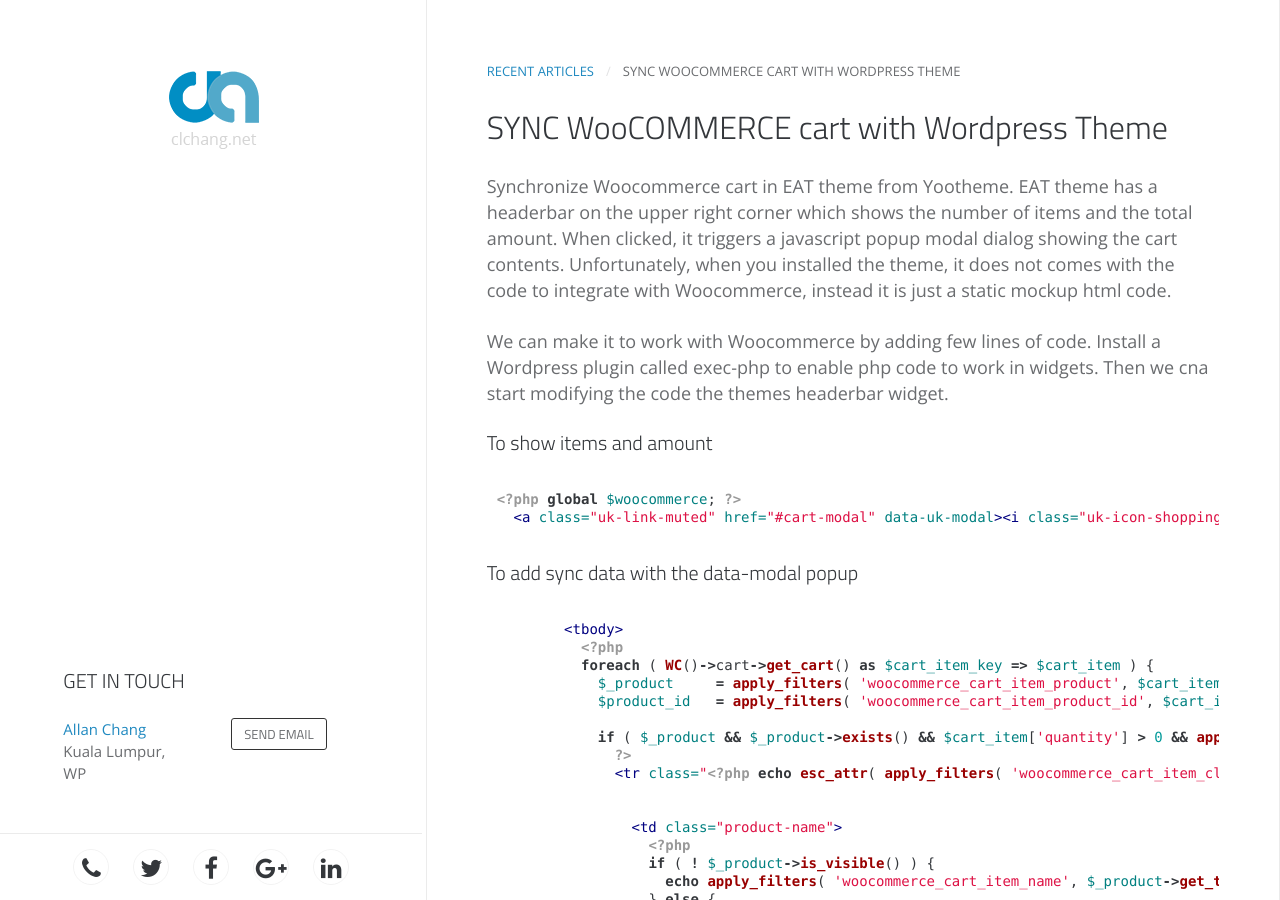
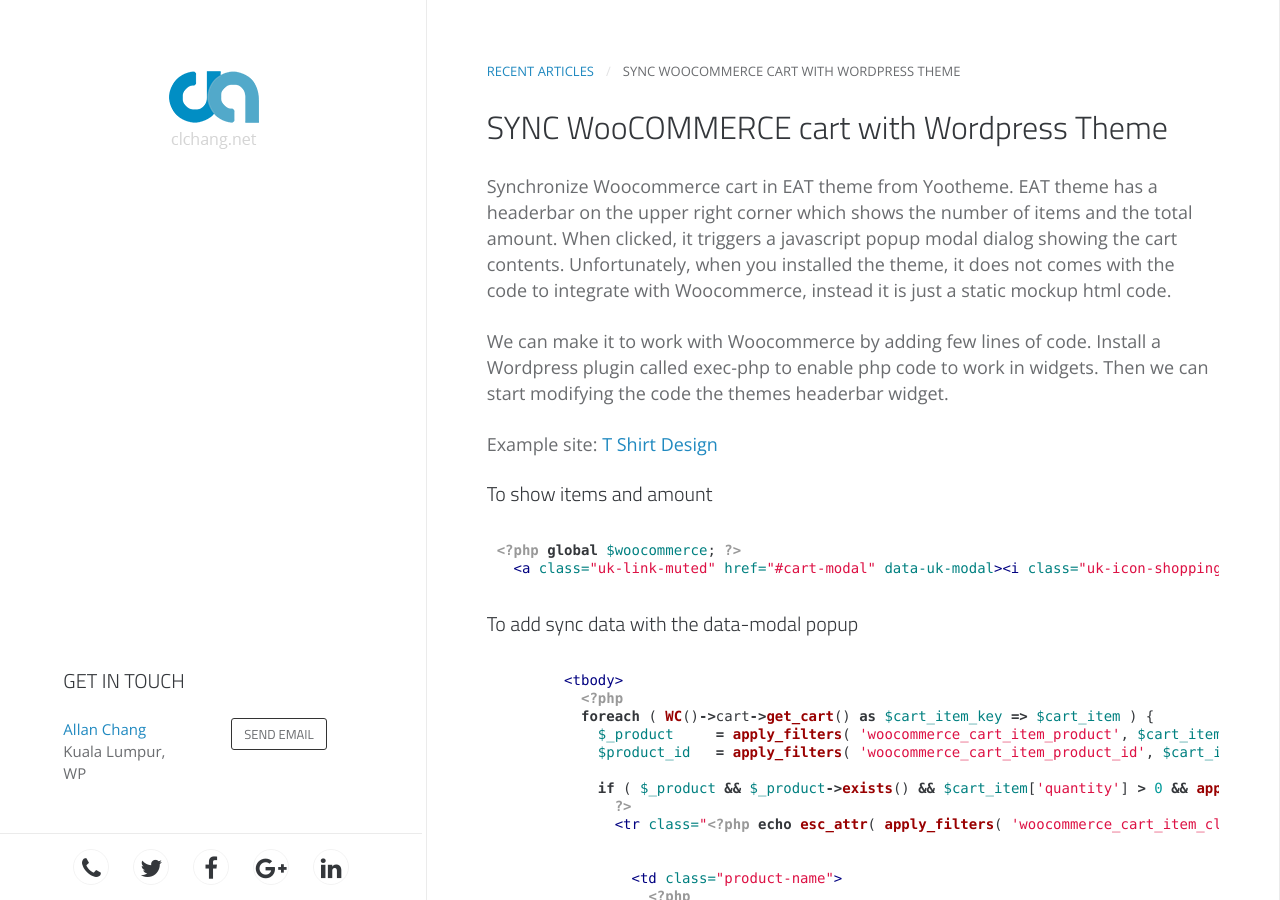
Before and after one commit to rokibhasansagar/clchangnet.github.io, a Jekyll site: the page built from _posts/2015-09-21-sync-woocommerce-cart-with-eat-theme.md, in a window 1280 px wide and 900 px high. Built offline with Jekyll 4.4.1, drawn with Linux system fonts in a browser that asks for light colours; nearby versions of some CDN libraries; Markdown is read by kramdown in place of the engine named in the settings; comment, search, counter and statistics services are not loaded.

Commit message:
add link

```diff
--- a/_posts/2015-09-21-sync-woocommerce-cart-with-eat-theme.md
+++ b/_posts/2015-09-21-sync-woocommerce-cart-with-eat-theme.md
@@ -5,7 +5,11 @@
 
 Synchronize Woocommerce cart in EAT theme from Yootheme. EAT theme has a headerbar on the upper right corner which shows the number of items and the total amount. When clicked, it triggers a javascript popup modal dialog showing the cart contents. Unfortunately, when you installed the theme, it does not comes with the code to integrate with Woocommerce, instead it is just a static mockup html code.
 
-We can make it to work with Woocommerce by adding few lines of code. Install a Wordpress plugin called exec-php to enable php code to work in widgets. Then we cna start modifying the code the themes headerbar widget.
+We can make it to work with Woocommerce by adding few lines of code. Install a Wordpress plugin called exec-php to enable php code to work in widgets. Then we can start modifying the code the themes headerbar widget.
+
+Example site: [T Shirt Design][1]
+
+[1]: http://utwear.com/
 
 ### To show items and amount
 
```
